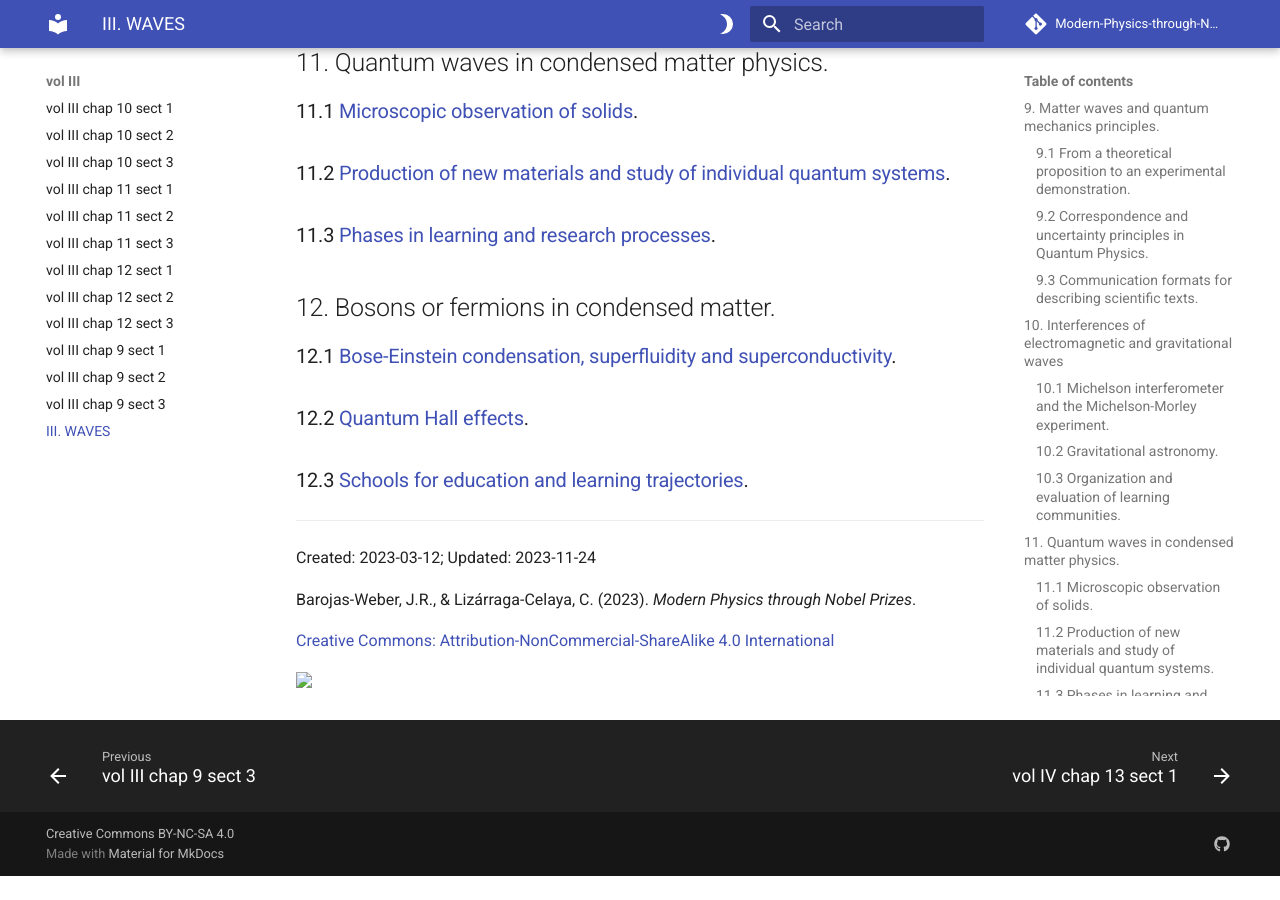
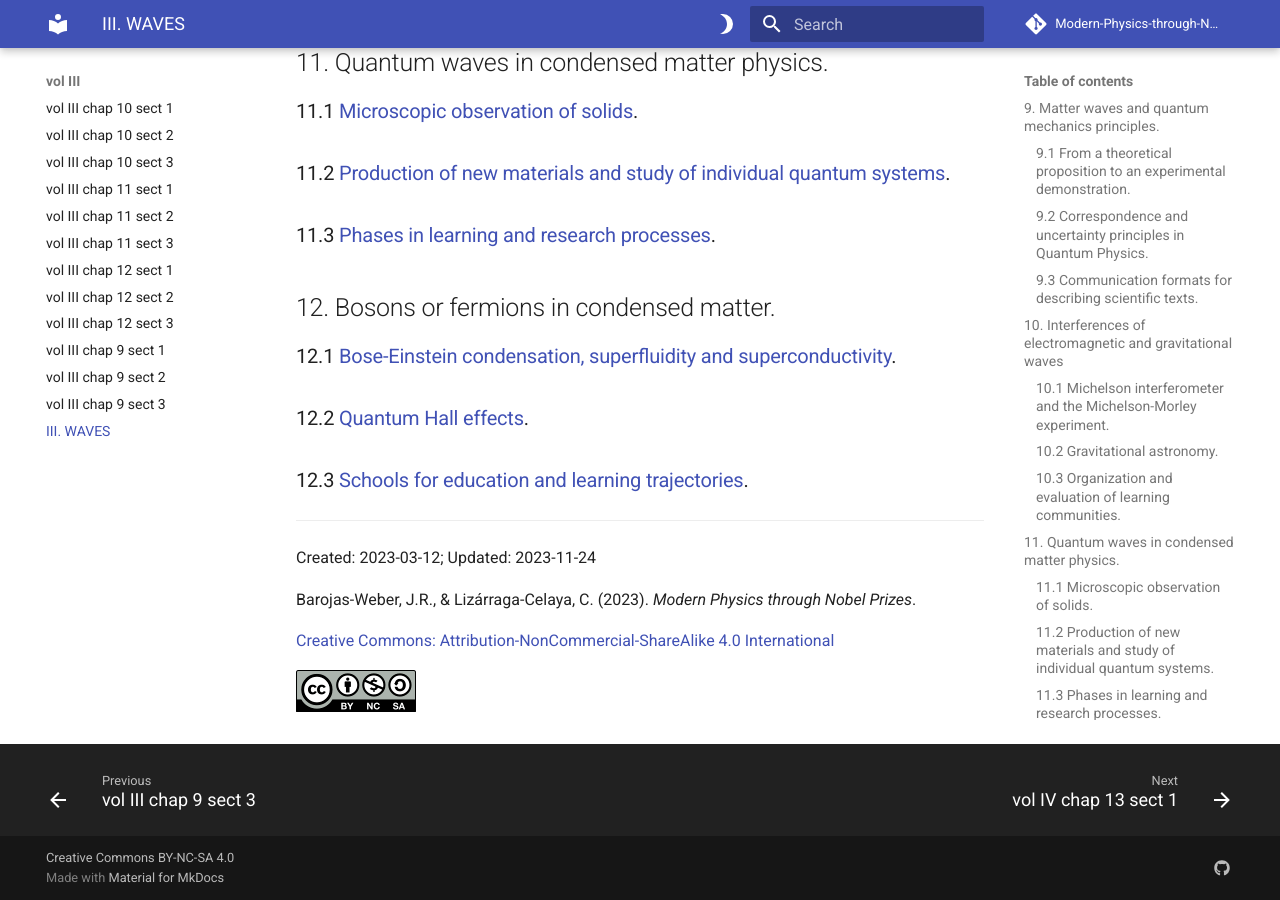
Before and after one commit to modphysnobel/modphysnobel.github.io, an MkDocs documentation site: the page built from docs/vol-III/volume-III.md, in a window 1280 px wide and 900 px high, scrolled down 1480 px. Built offline with MkDocs 1.6.1 and Material for MkDocs 9.7.7, drawn with Linux system fonts in a browser that asks for light colours; comment, search, counter and statistics services are not loaded; before the commit the page ends 2356 px from its top, so only the background shows below that.

Commit message:
Fixed bugs

```diff
--- a/docs/vol-III/volume-III.md
+++ b/docs/vol-III/volume-III.md
@@ -44,4 +44,4 @@ _Modern Physics through Nobel Prizes_.
 
 [Creative Commons:  Attribution-NonCommercial-ShareAlike 4.0 International](https://creativecommons.org/licenses/by-nc-sa/4.0/legalcode)
 
-<img src="../figs/cc-by-nc-sa_icon.png">
+![CC](../figs/cc-by-nc-sa_icon.png)
```
Also changed, not shown: docs/vol-IV/volume-IV.md (+1 -1 lines).
